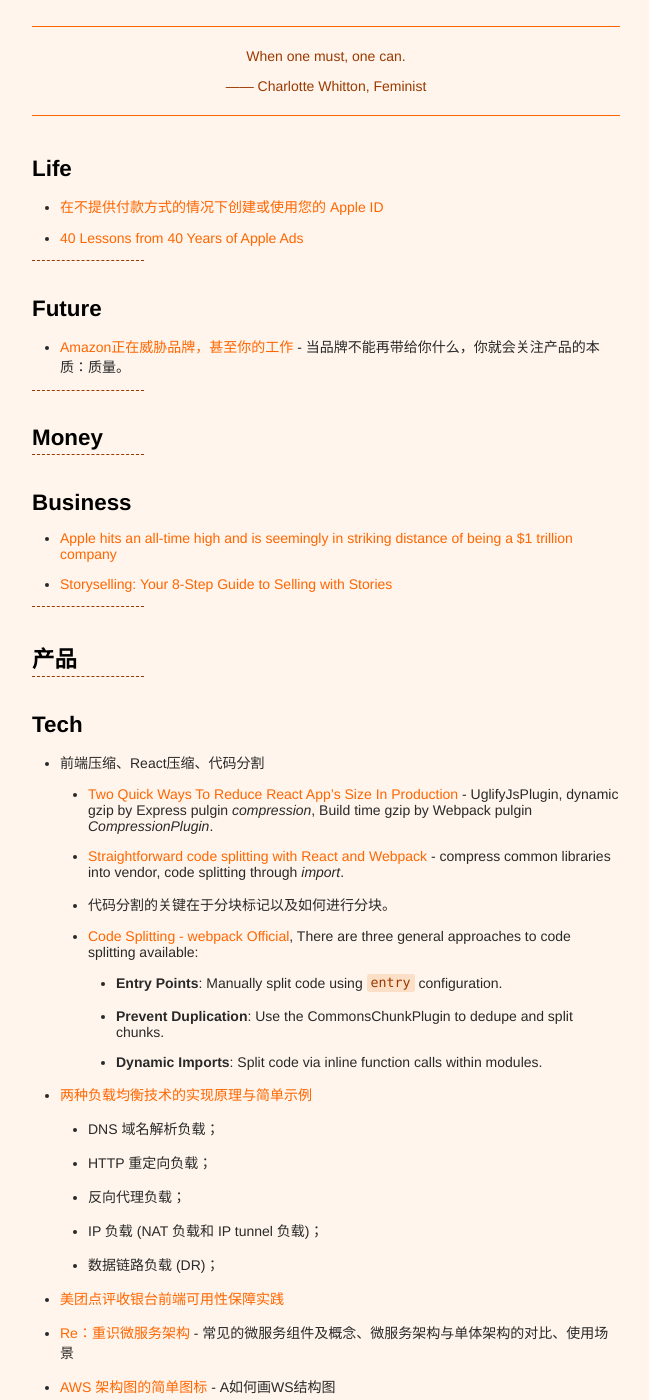
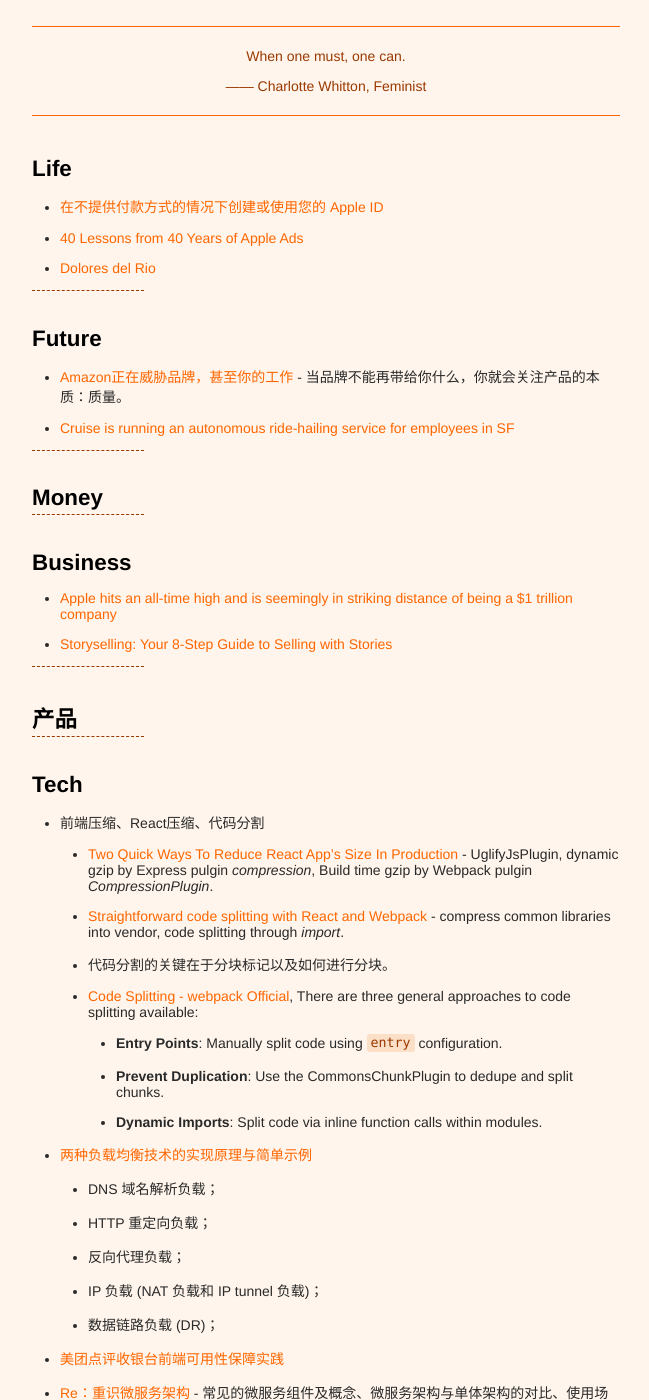
Before and after one commit to xianyuxmu/xianyuxmu.github.io, a Jekyll site: the page built from _posts/2017-08-01-monthly-reading.md, in a window 1280 px wide and 1400 px high, scrolled down 233 px. Shown: the whole window, without its empty margins (314-963 px from the left). Built offline with Jekyll 4.4.1, drawn with Linux system fonts in a browser that asks for light colours; comment, search, counter and statistics services are not loaded; some of the changed text lies outside the part shown.

Commit message:
Reading of 09 AUg. 2017

```diff
--- a/_posts/2017-08-01-monthly-reading.md
+++ b/_posts/2017-08-01-monthly-reading.md
@@ -19,12 +19,14 @@
 
 - [在不提供付款方式的情况下创建或使用您的 Apple ID](https://support.apple.com/zh-cn/HT204034)
 - [40 Lessons from 40 Years of Apple Ads](https://medium.com/the-mission/40-lessons-from-40-years-of-apple-ads-f87101fed4f6)
+- [Dolores del Rio](http://www.imdb.com/name/nm0003123/)
 
 ----
 
 ## Future
 
 - [Amazon正在威胁品牌，甚至你的工作](http://news.rfidworld.com.cn/2017_07/4d3845ccc965bac1.html) - 当品牌不能再带给你什么，你就会关注产品的本质：质量。
+- [Cruise is running an autonomous ride-hailing service for employees in SF](https://techcrunch.com/2017/08/08/cruise-is-running-an-autonomous-ride-hailing-service-for-employees-in-sf)
 
 
 ----
```
Also changed, not shown: other parts of _posts/2017-08-01-monthly-reading.md (+1 -0 lines).
